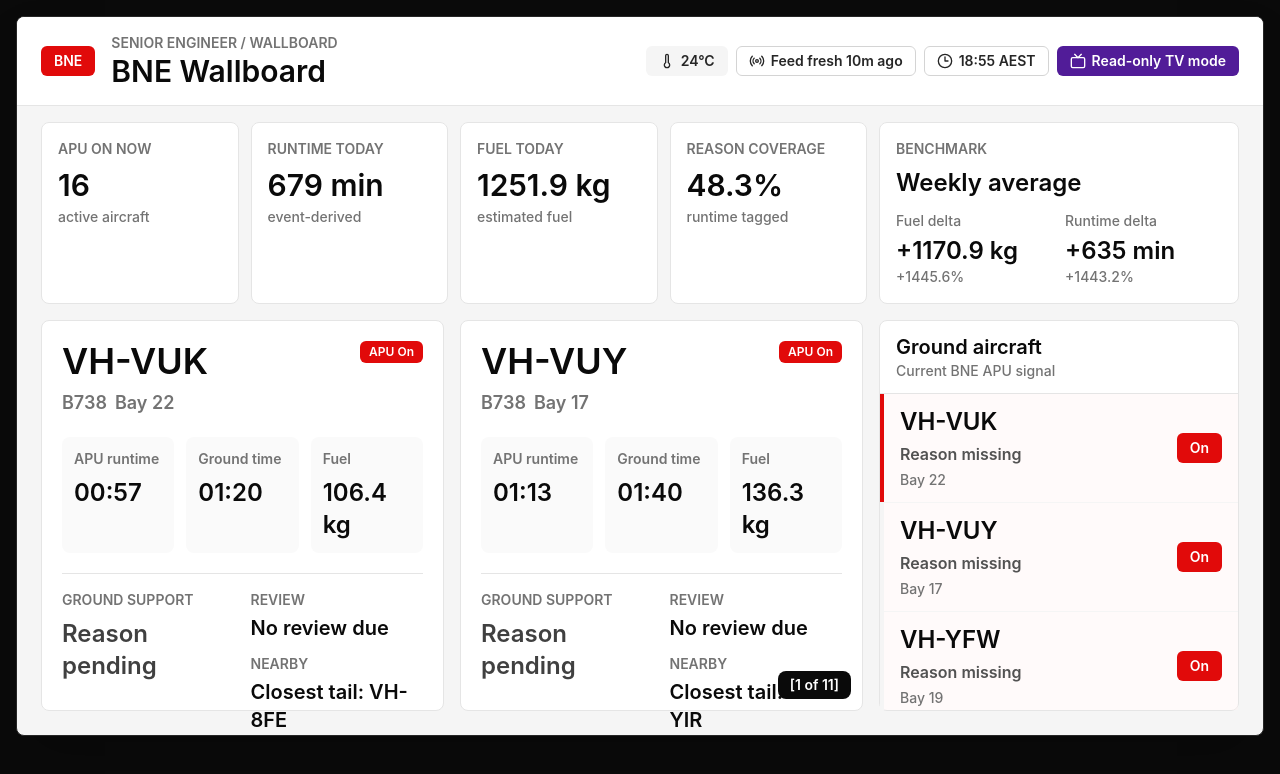
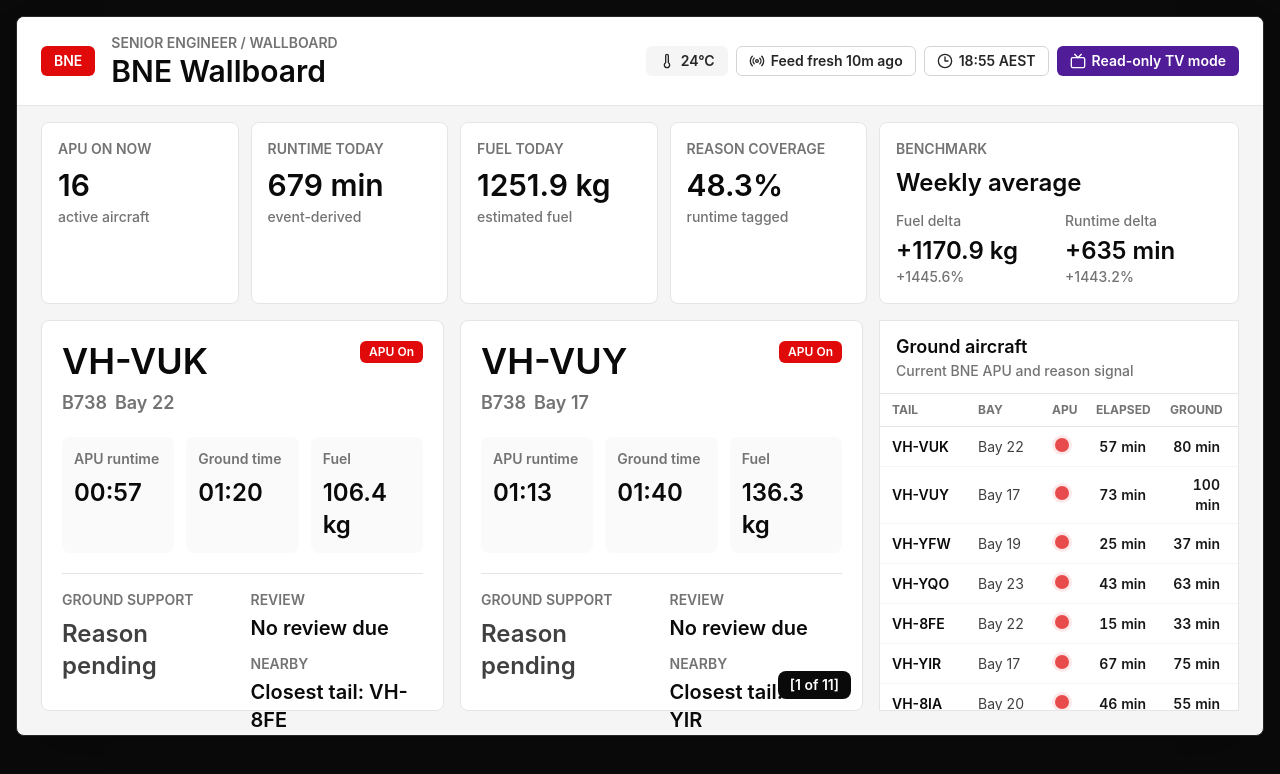
Before and after one commit to ben-dowden/APU-Alerting-Dashboard, a Next.js app: page /senior/bne/wallboard in a window 1280 px wide. Shown: the top 774 px of the page. Built offline with nearby package versions, Linux system fonts and the light colour scheme.

Commit message:
feat:compact-wallboard-ground-aircraft-table

```diff
--- a/components/wallboard/wallboard-side-index.tsx
+++ b/components/wallboard/wallboard-side-index.tsx
@@ -1,6 +1,5 @@
+import { ApuStatusLed, type ApuStatusLedState } from "@/components/senior/apu-status-led";
 import type { AircraftCardReadModel } from "@/lib/read-models";
-import { Badge } from "@/components/ui/badge";
-import { cn } from "@/lib/utils/cn";
 
 type WallboardSideIndexProps = {
   aircraft: AircraftCardReadModel[];
@@ -18,57 +17,71 @@ const apuSignal = (aircraft: AircraftCardReadModel) => {
   return aircraft.currentReason?.categoryLabel ?? aircraft.statusLabel;
 };
 
-const hasUrgencyCue = (aircraft: AircraftCardReadModel) => aircraft.urgencyBucket !== "apu_off";
+const apuLedStatus = (aircraft: AircraftCardReadModel): ApuStatusLedState => {
+  if (aircraft.manualOffPending) {
+    return "pending";
+  }
+
+  return aircraft.apuState;
+};
 
 export function WallboardSideIndex({ aircraft }: WallboardSideIndexProps) {
   return (
     <section
       aria-label="Wallboard side index"
-      className="flex min-h-0 flex-col rounded-product border border-neutral-200 bg-white"
+      className="flex min-h-0 flex-col border border-neutral-200 bg-white"
     >
       <div className="border-b border-neutral-200 px-4 py-3">
-        <p className="text-xl font-semibold tracking-normal">Ground aircraft</p>
-        <p className="text-sm font-medium text-neutral-500">Current BNE APU signal</p>
+        <p className="text-lg font-semibold tracking-normal">Ground aircraft</p>
+        <p className="text-sm font-medium text-neutral-500">Current BNE APU and reason signal</p>
       </div>
-      <ol className="min-h-0 flex-1 divide-y divide-neutral-100 overflow-y-auto">
-        {aircraft.map((item) => {
-          const changed = hasUrgencyCue(item);
-
-          return (
-            <li
-              className={cn(
-                "flex min-h-20 items-center justify-between gap-3 border-l-4 px-4 py-3",
-                changed ? "border-l-virgin-red bg-red-50/40" : "border-l-transparent",
-              )}
-              data-tail={item.tail}
-              data-urgency-cue={changed ? "changed" : "steady"}
-              data-urgency-rank={item.urgencyRank}
-              key={item.tail}
-            >
-              <div className="min-w-0">
-                <p className="truncate text-2xl font-semibold tracking-normal text-neutral-950">
+      <div className="min-h-0 flex-1 overflow-auto">
+        <table
+          aria-label="Wallboard ground aircraft ops table"
+          className="w-full table-fixed text-left text-sm"
+        >
+          <thead className="sticky top-0 z-10 bg-white">
+            <tr className="border-b border-neutral-200 text-xs font-semibold uppercase tracking-normal text-neutral-500">
+              <th className="w-[86px] px-3 py-2">Tail</th>
+              <th className="w-[74px] px-3 py-2">Bay</th>
+              <th className="w-[44px] px-3 py-2 text-center">APU</th>
+              <th className="w-[74px] px-3 py-2 text-right">Elapsed</th>
+              <th className="w-[74px] px-3 py-2 text-right">Ground</th>
+              <th className="px-3 py-2">Reason</th>
+            </tr>
+          </thead>
+          <tbody>
+            {aircraft.map((item) => (
+              <tr
+                className="h-10 border-b border-neutral-100 last:border-b-0"
+                data-tail={item.tail}
+                data-urgency-rank={item.urgencyRank}
+                key={item.tail}
+              >
+                <th
+                  className="truncate px-3 py-2 text-sm font-semibold text-neutral-950"
+                  scope="row"
+                >
                   {item.tail}
-                </p>
-                <p className="mt-1 truncate text-base font-semibold text-neutral-600">
+                </th>
+                <td className="truncate px-3 py-2 text-neutral-700">{item.bay ?? "Unassigned"}</td>
+                <td className="px-3 py-2 text-center">
+                  <ApuStatusLed size="wallboard" status={apuLedStatus(item)} />
+                </td>
+                <td className="px-3 py-2 text-right font-semibold tabular-nums text-neutral-900">
+                  {item.apuRuntimeMinutes} min
+                </td>
+                <td className="px-3 py-2 text-right font-semibold tabular-nums text-neutral-900">
+                  {item.groundMinutes} min
+                </td>
+                <td className="truncate px-3 py-2 font-medium text-neutral-700">
                   {apuSignal(item)}
-                </p>
-                <p className="mt-1 text-sm font-medium text-neutral-500">
-                  {item.bay ?? "Unassigned"}
-                </p>
-              </div>
-              <Badge
-                variant={item.apuState === "on" ? "red" : "outline"}
-                className={cn(
-                  "shrink-0 px-3 py-1 text-sm",
-                  item.apuState === "off" ? "border-green-200 bg-green-50 text-green-700" : undefined,
-                )}
-              >
-                {item.apuState === "on" ? "On" : "Off"}
-              </Badge>
-            </li>
-          );
-        })}
-      </ol>
+                </td>
+              </tr>
+            ))}
+          </tbody>
+        </table>
+      </div>
     </section>
   );
 }
```
Also changed, not shown: 1 other file (tests, documents, lock files or other folders).
